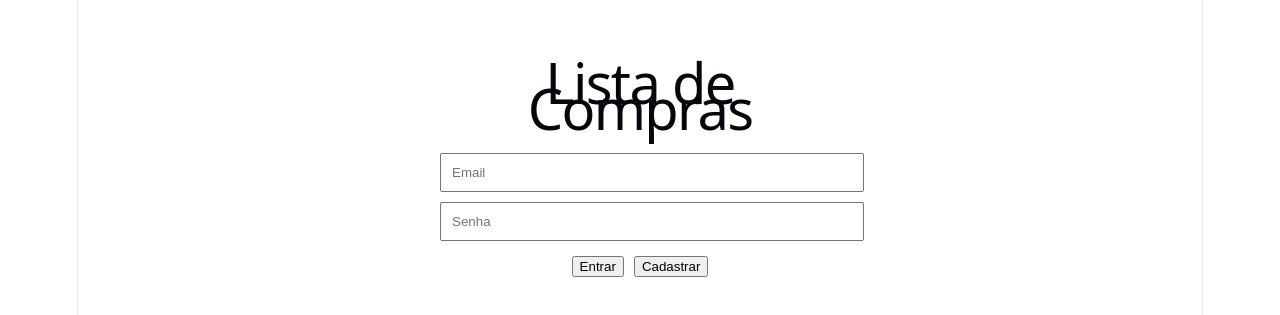
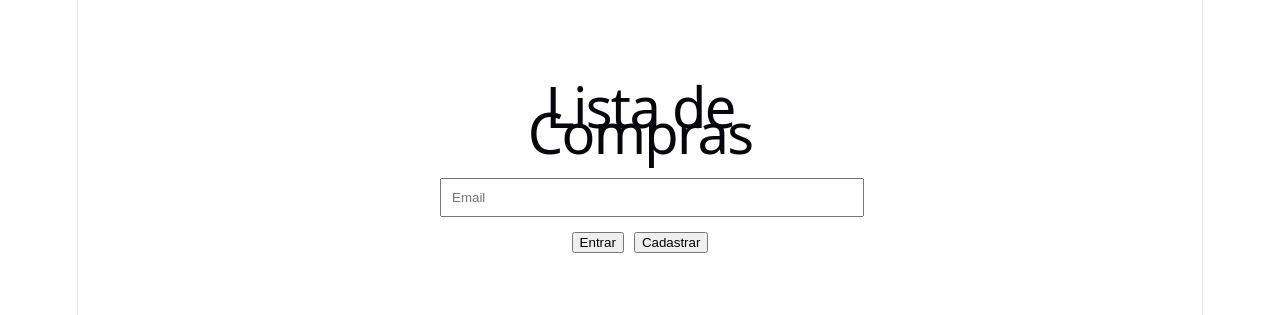
Before and after one commit to dasilvanevilson-eng/compras, a React (Vite) app: page / in a window 1280 px wide. Shown: the part 243-558 px from the top of the page. Built offline with nearby package versions, Linux system fonts and the light colour scheme; no server answers.

Commit message:
Remover campo de senha do login de teste

```diff
--- a/src/App.jsx
+++ b/src/App.jsx
@@ -4,7 +4,6 @@ import { supabase } from './supabaseClient'
 export default function App() {
   const [session, setSession] = useState(null)
   const [email, setEmail] = useState('')
-  const [senha, setSenha] = useState('')
   const [item, setItem] = useState('')
   const [quantidade, setQuantidade] = useState('')
   const [preco1, setPreco1] = useState('')
@@ -31,7 +30,7 @@ export default function App() {
   async function cadastrar() {
     const { error } = await supabase.auth.signUp({
       email,
-      password: senha,
+      password: import.meta.env.VITE_TEST_PASSWORD || 'compras123',
     })
 
     if (error) alert(error.message)
@@ -41,7 +40,7 @@ export default function App() {
   async function entrar() {
     const { error } = await supabase.auth.signInWithPassword({
       email,
-      password: senha,
+      password: import.meta.env.VITE_TEST_PASSWORD || 'compras123',
     })
 
     if (error) alert(error.message)
@@ -134,14 +133,6 @@ export default function App() {
           placeholder="Email"
           value={email}
           onChange={(e) => setEmail(e.target.value)}
-          style={{ display: 'block', width: '100%', marginBottom: 10, padding: 10 }}
-        />
-
-        <input
-          placeholder="Senha"
-          type="password"
-          value={senha}
-          onChange={(e) => setSenha(e.target.value)}
           style={{ display: 'block', width: '100%', marginBottom: 10, padding: 10 }}
         />
 
```
